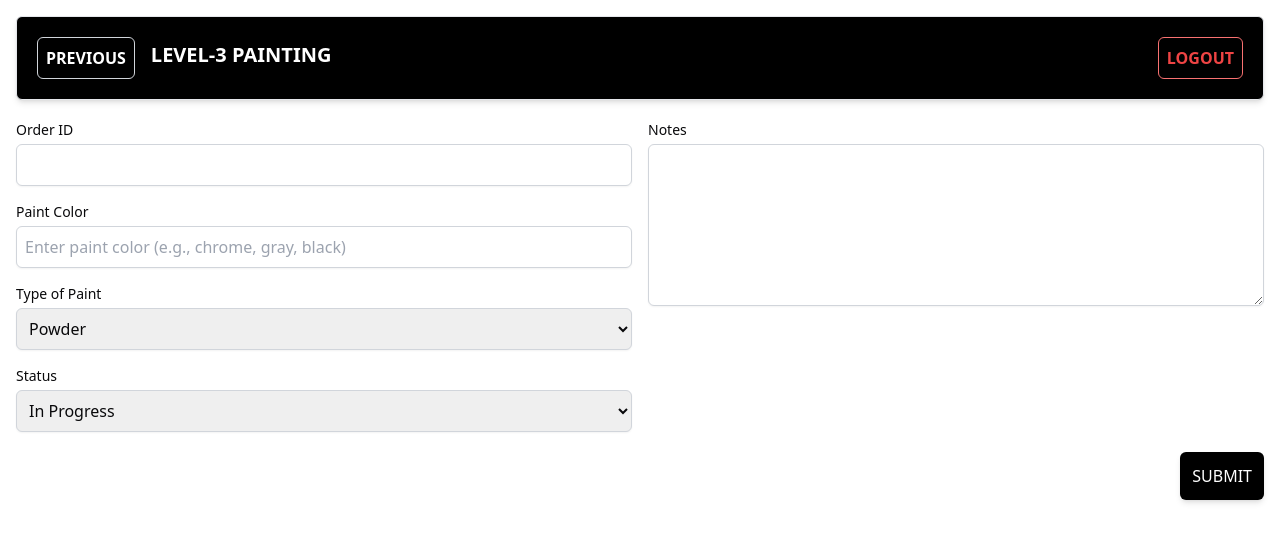
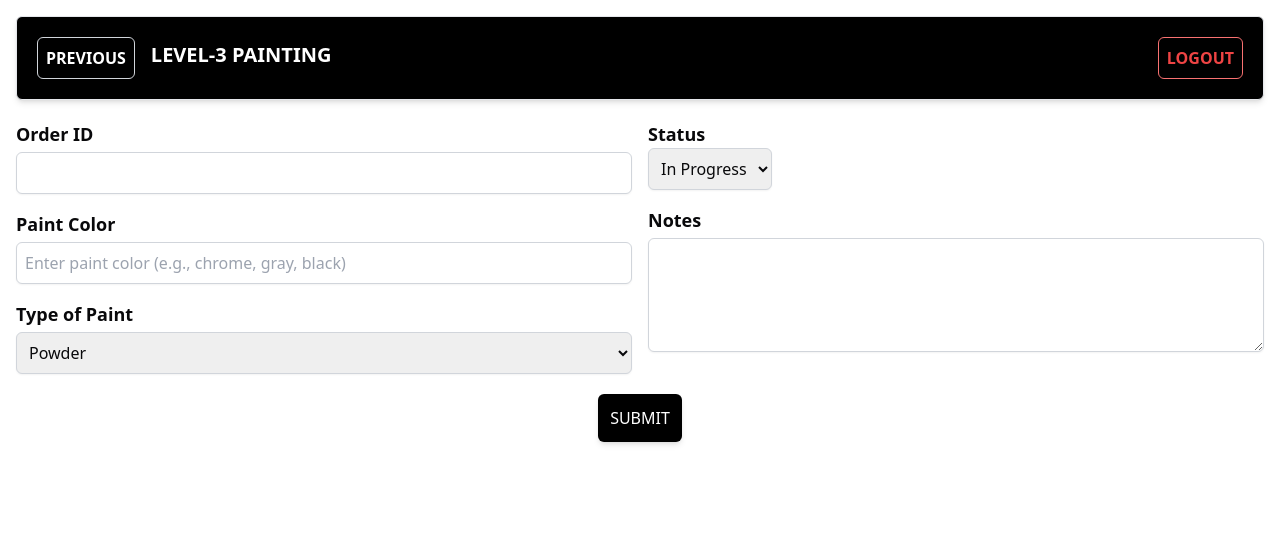
Before and after one commit to npankajkumar/WheelFactory_Frontend, a React (Vite) app in the folder Wheel_Factory/: page /painting in a window 1280 px wide. Shown: the top 542 px of the page. Built offline with nearby package versions, Linux system fonts and the light colour scheme.

Commit message:
painting page update

```diff
--- a/Wheel_Factory/src/pages/painting/Painting.jsx
+++ b/Wheel_Factory/src/pages/painting/Painting.jsx
@@ -11,7 +11,6 @@ const Painting = () => {
   const navigate = useNavigate();
 
   const handleSubmit = () => {
-
     const payload = {
       orderId,
       paint,
@@ -42,13 +41,10 @@ const Painting = () => {
           LOGOUT
         </button>
       </header>
-
-
       <div className="grid grid-cols-1 md:grid-cols-2 gap-4 mt-5">
-
         <div className="flex flex-col space-y-4">
           <div>
-            <label className="block text-sm font-medium text-black-700">Order ID</label>
+            <label className="text-lg font-bold mr-2">Order ID</label>
             <input
               type="text"
               className="mt-1 block w-full p-2 border border-gray-300 rounded-md shadow-sm focus:outline-none focus:ring focus:border-black"
@@ -57,7 +53,7 @@ const Painting = () => {
             />
           </div>
           <div>
-            <label className="block text-sm font-medium text-black-700">Paint Color</label>
+            <label className="text-lg font-bold mr-2">Paint Color</label>
             <input
               type="text"
               className="mt-1 block w-full p-2 border border-gray-300 rounded-md shadow-sm focus:outline-none focus:ring focus:border-black"
@@ -67,7 +63,7 @@ const Painting = () => {
             />
           </div>
           <div>
-            <label className="block text-sm font-medium text-black-700">Type of Paint</label>
+            <label className="text-lg font-bold mr-2">Type of Paint</label>
             <select
               className="mt-1 block w-full p-2 border border-gray-300 rounded-md shadow-sm focus:outline-none focus:ring focus:border-black"
               value={typeOfPaint}
@@ -77,10 +73,12 @@ const Painting = () => {
               <option value="urethane">Urethane</option>
             </select>
           </div>
+        </div>
+        <div className="flex flex-col space-y-4">
           <div>
-            <label className="block text-sm font-medium text-black-700">Status</label>
+             <label className="text-lg font-bold mr-2">Status </label>
             <select
-              className="mt-1 block w-full p-2 border border-gray-300 rounded-md shadow-sm focus:outline-none focus:ring focus:border-black"
+              className="block p-2 border border-gray-300 rounded-md shadow-sm focus:outline-none focus:ring focus:border-black"
               value={status}
               onChange={(e) => setStatus(e.target.value)}
             >
@@ -88,20 +86,19 @@ const Painting = () => {
               <option value="completed">Completed</option>
             </select>
           </div>
-        </div>
-
-
           <div>
-          <label className="block text-sm font-medium text-black-700">Notes</label>
+            <label className="text-lg font-bold mr-2">Notes</label>
             <textarea
               className="mt-1 block w-full p-2 border border-gray-300 rounded-md shadow-sm focus:outline-none focus:ring focus:border-black"
-            rows="6"
+              rows="4"
               value={notes}
               onChange={(e) => setNotes(e.target.value)}
             />
           </div>
         </div>
-      <div className="mt-5 text-right">
+      </div>
+
+      <div className="mt-5 flex justify-center">
         <button
           className="bg-black text-white p-3 rounded-md shadow-md hover:bg-gray-800 transition"
           onClick={handleSubmit}
```
Lines whose indentation alone changed are shown as unchanged.
